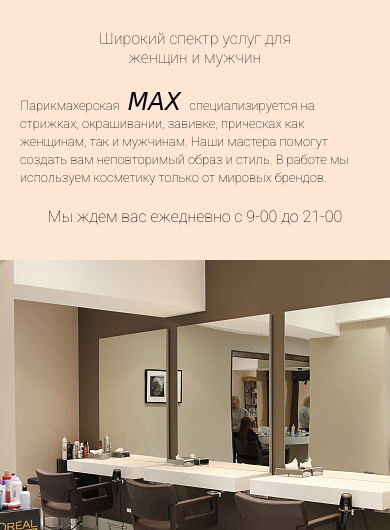
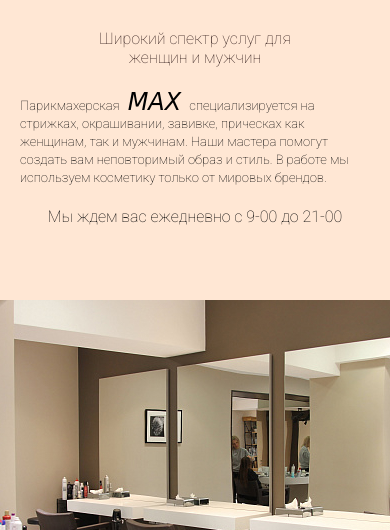
Before and after one commit to Chuk4a/barbershop, a plain HTML site: page index.html in a window 390 px wide. Shown: the part 314-844 px from the top of the page. Drawn offline with nearby package versions, Linux system fonts and the light colour scheme; a web font is replaced by a local one.

Commit message:
Update media.css
?

```diff
--- a/css/media.css
+++ b/css/media.css
@@ -206,6 +206,9 @@
 }
 
 @media (max-width: 624px) {
+  .main_section_flex {  /*----------------------------*/
+    gap: 120px;
+  }
   .flex_block-card {
     height: 420px;
   }
```
